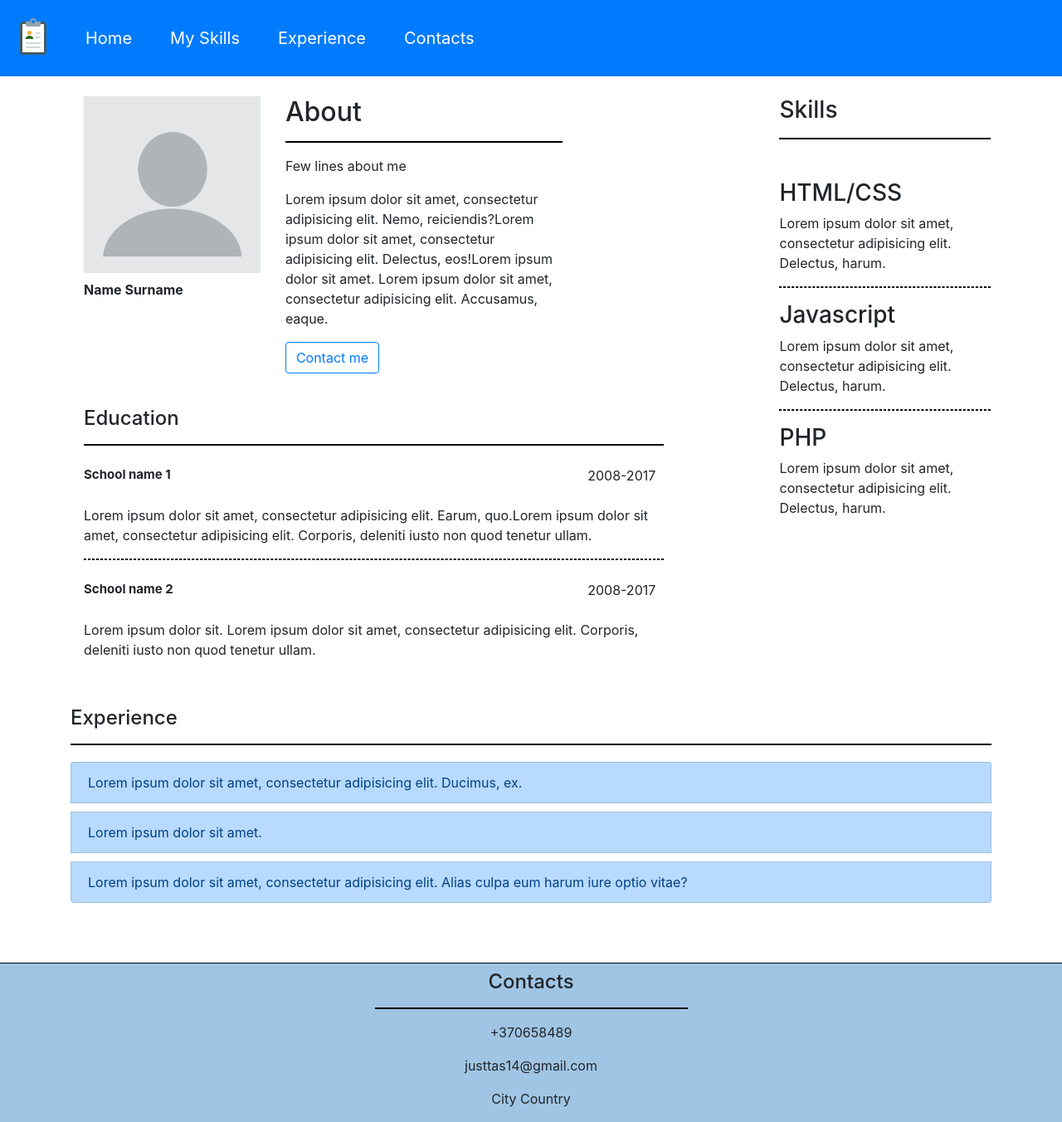
After one commit to justtas14/uzduotis, a Symfony app: template templates/cv/index.html.twig in a window 1280 px wide. The commit adds this page. Shown: the whole page at 83% size. Run offline with Twig, Linux system fonts and the light colour scheme; the template is opened without the code that fills it, so the values that code supplies are empty; some libraries are stand-ins or nearby versions.

Commit message:
Third commit

```diff
--- a/composer.json
+++ b/composer.json
@@ -5,6 +5,7 @@
         "php": "^7.1.3",
         "ext-ctype": "*",
         "ext-iconv": "*",
+        "easycorp/easyadmin-bundle": "^2.1",
         "sensio/framework-extra-bundle": "^5.1",
         "symfony/asset": "4.2.*",
         "symfony/console": "4.2.*",
@@ -14,7 +15,7 @@
         "symfony/form": "4.2.*",
         "symfony/framework-bundle": "4.2.*",
         "symfony/monolog-bundle": "^3.1",
-        "symfony/orm-pack": "*",
+        "symfony/orm-pack": "^1.0",
         "symfony/process": "4.2.*",
         "symfony/security-bundle": "4.2.*",
         "symfony/serializer-pack": "*",
@@ -27,7 +28,7 @@
     },
     "require-dev": {
         "symfony/debug-pack": "*",
-        "symfony/maker-bundle": "^1.0",
+        "symfony/maker-bundle": "^1.11",
         "symfony/profiler-pack": "*",
         "symfony/test-pack": "*",
         "symfony/web-server-bundle": "4.2.*"
--- a/config/bundles.php
+++ b/config/bundles.php
@@ -14,4 +14,5 @@ return [
     Symfony\Bundle\DebugBundle\DebugBundle::class => ['dev' => true, 'test' => true],
     Symfony\Bundle\MakerBundle\MakerBundle::class => ['dev' => true],
     Symfony\Bundle\WebServerBundle\WebServerBundle::class => ['dev' => true],
+    EasyCorp\Bundle\EasyAdminBundle\EasyAdminBundle::class => ['all' => true],
 ];
--- /dev/null
+++ b/config/routes/easy_admin.yaml
@@ -0,0 +1,4 @@
+easy_admin_bundle:
+    resource: '@EasyAdminBundle/Controller/EasyAdminController.php'
+    prefix: /admin
+    type: annotation
--- /dev/null
+++ b/public/css/cv.css
@@ -0,0 +1,66 @@
+html{
+
+}
+body{
+
+}
+.navbar{
+
+}
+.nav-item{
+    padding: 15px;
+}
+.navbar-nav .nav-item .nav-link{
+    font-size: 20px;
+    color: #fff;
+}
+.navbar{
+
+}
+.navbar-nav{
+
+}
+.schoolName{
+    font-size: 15px;
+    font-weight: bold;
+}
+img{
+    width: 100%;
+    height: auto;
+}
+.solid{
+    border: 1px solid #000;
+}
+.dashed{
+    border: 0.7px dashed #000;
+}
+#education{
+    margin-top: 40px;
+}
+#main{
+    margin-top: 100px;
+}
+@media only screen and (max-width: 576px) {
+    .addMargin1{
+        margin-top: 30px;
+    }
+}
+@media only screen and (max-width: 992px) {
+    .addMargin2{
+        margin-top: 30px;
+    }
+}
+.list-group li{
+    margin: 4px 0 6px 0;
+}
+.solid2{
+    width: 30%;
+}
+#footerSection{
+    border-top: 0.3px solid #000;
+    fill-opacity: 50%;
+    background-color: rgba(66,139,202,0.5);
+}
+#footerSection .container-fluid .row p{
+    font-size: 16px;
+}
--- a/templates/base.html.twig
+++ b/templates/base.html.twig
@@ -3,10 +3,16 @@
     <head>
         <meta charset="UTF-8">
         <title>{% block title %}Welcome!{% endblock %}</title>
-        {% block stylesheets %}{% endblock %}
+        {% block stylesheets %}
+            <link rel="stylesheet" href="https://maxcdn.bootstrapcdn.com/bootstrap/4.0.0/css/bootstrap.min.css" integrity="sha384-Gn5384xqQ1aoWXA+058RXPxPg6fy4IWvTNh0E263XmFcJlSAwiGgFAW/dAiS6JXm" crossorigin="anonymous">
+            <link rel="stylesheet" href="{{ asset('css/cv.css') }}">
+        {% endblock %}
     </head>
     <body>
         {% block body %}{% endblock %}
+        <script src="https://code.jquery.com/jquery-3.2.1.slim.min.js" integrity="sha384-KJ3o2DKtIkvYIK3UENzmM7KCkRr/rE9/Qpg6aAZGJwFDMVNA/GpGFF93hXpG5KkN" crossorigin="anonymous"></script>
+        <script src="https://cdnjs.cloudflare.com/ajax/libs/popper.js/1.12.9/umd/popper.min.js" integrity="sha384-ApNbgh9B+Y1QKtv3Rn7W3mgPxhU9K/ScQsAP7hUibX39j7fakFPskvXusvfa0b4Q" crossorigin="anonymous"></script>
+        <script src="https://maxcdn.bootstrapcdn.com/bootstrap/4.0.0/js/bootstrap.min.js" integrity="sha384-JZR6Spejh4U02d8jOt6vLEHfe/JQGiRRSQQxSfFWpi1MquVdAyjUar5+76PVCmYl" crossorigin="anonymous"></script>
         {% block javascripts %}{% endblock %}
     </body>
 </html>
--- /dev/null
+++ b/templates/cv/index.html.twig
@@ -0,0 +1,110 @@
+{% extends 'base.html.twig' %}
+
+{% block title %} CV landing page {% endblock %}
+
+{% block body %}
+
+         <nav class="navbar navbar-expand-md navbar-dark bg-primary fixed-top" role="navigation">
+             <a class="navbar-brand" href="#">
+                 <img src="{{ asset('images/icons8-cv-48.png') }}" width="40" height="40" class="d-inline-block align-top" alt="">
+             </a>
+            <button class="navbar-toggler" type="button" data-toggle="collapse" data-target="#navbarSupportedContent" aria-controls="navbarSupportedContent" aria-expanded="false" aria-label="Toggle navigation">
+             <span class="navbar-toggler-icon"></span>
+             </button>
+             <div class="collapse navbar-collapse" id="navbarSupportedContent">
+             <ul class="navbar-nav">
+                 <li class="nav-item">
+                     <a class="nav-link" href="#">Home</a>
+                 </li>
+                 <li class="nav-item">
+                     <a class="nav-link" href="#">My Skills</a>
+                 </li>
+                 <li class="nav-item">
+                     <a class="nav-link" href="#expSection">Experience</a>
+                 </li>
+                 <li class="nav-item">
+                     <a class="nav-link" href="#footerSection">Contacts</a>
+                 </li>
+
+             </ul>
+             </div>
+        </nav>
+   <main class="container p-3" id="main">
+        <div class="row">
+            <div class="col-lg-8 col-12">
+                <div class="container info">
+                    <div class="row ">
+                        <div class="col-sm-4 col-12"><img src="{{ asset('images/blank-profile-picture-973460_640.png') }}" alt="">
+                        <strong><p class="mt-2">Name Surname</p></strong>
+                        </div>
+                        <div class="col-sm-6 col-12 addMargin1"><h2>About</h2>
+                            <hr class="solid">
+                            <p>Few lines about me</p>
+                            <p>Lorem ipsum dolor sit amet, consectetur adipisicing elit. Nemo, reiciendis?Lorem ipsum dolor sit amet, consectetur adipisicing elit. Delectus, eos!Lorem ipsum dolor sit amet. Lorem ipsum dolor sit amet, consectetur adipisicing elit. Accusamus, eaque.</p>
+                            <button type="button" class="btn btn-outline-primary">Contact me</button>
+                        </div>
+                    </div>
+                </div>
+                <div class="container" id = "education">
+                    <h4>Education</h4>
+                    <hr class="solid">
+                    <div class="row mt-4">
+                        <div class="col-10 schoolName">School name 1</div>
+                        <div class="col-2">2008-2017</div>
+                    </div>
+                    <p class="mt-4">Lorem ipsum dolor sit amet, consectetur adipisicing elit. Earum, quo.Lorem ipsum dolor sit amet, consectetur adipisicing elit. Corporis, deleniti iusto non quod tenetur ullam.</p>
+                    <hr class="dashed">
+                    <div class="row mt-4">
+                        <div class="col-10 schoolName">School name 2</div>
+                        <div class="col-2">2008-2017</div>
+                    </div>
+                    <p class="mt-4">Lorem ipsum dolor sit. Lorem ipsum dolor sit amet, consectetur adipisicing elit. Corporis, deleniti iusto non quod tenetur ullam.</p>
+                </div>
+
+            </div>
+            <div class="col-lg-1 col-12"></div>
+            <div class="col-lg-3 col-12 addMargin2"><h3 id="skillsRef">Skills</h3>
+            <hr class="solid">
+                <h3 class="mt-5">HTML/CSS</h3>
+                <p>Lorem ipsum dolor sit amet, consectetur adipisicing elit. Delectus, harum.</p>
+                <hr class="dashed">
+                <h3>Javascript</h3>
+                <p>Lorem ipsum dolor sit amet, consectetur adipisicing elit. Delectus, harum.</p>
+                <hr class="dashed">
+                <h3>PHP</h3>
+                <p>Lorem ipsum dolor sit amet, consectetur adipisicing elit. Delectus, harum.</p>
+
+            </div>
+
+        </div>
+   </main>
+    <div id="experience" class="container mt-4 mb-5">
+        <h4 id ="expSection" >Experience</h4>
+        <hr class="solid">
+        <ul class="list-group">
+            <li class="list-group-item list-group-item-action list-group-item-primary">Lorem ipsum dolor sit amet, consectetur adipisicing elit. Ducimus, ex.</li>
+            <li class="list-group-item list-group-item-action list-group-item-primary">Lorem ipsum dolor sit amet.</li>
+            <li class="list-group-item list-group-item-action list-group-item-primary">Lorem ipsum dolor sit amet, consectetur adipisicing elit. Alias culpa eum harum iure optio vitae?</li>
+        </ul>
+
+    </div>
+    <br>
+    <footer id="footerSection">
+        <div class="container-fluid">
+            <div class="row text-center">
+                <div class="col-12">
+                    <h4 class="mt-2">Contacts</h4>
+                    <hr class="solid solid2">
+                    <p>+370658489</p>
+                    <p>justtas14@gmail.com</p>
+                    <pStreet g 8</p>
+                    <p>City Country</p>
+                </div>
+            </div>
+
+        </div>
+
+
+    </footer>
+
+{% endblock %}
```
Also changed, not shown: src/Controller/MyController.php (added, +26 -0 lines), src/Entity/CvFields.php (added, +57 -0 lines), src/Repository/ProductRepository.php (added, +50 -0 lines), public/images/blank-profile-picture-973460_640.png (added), public/images/icons8-cv-48.png (added), 6 other files.
